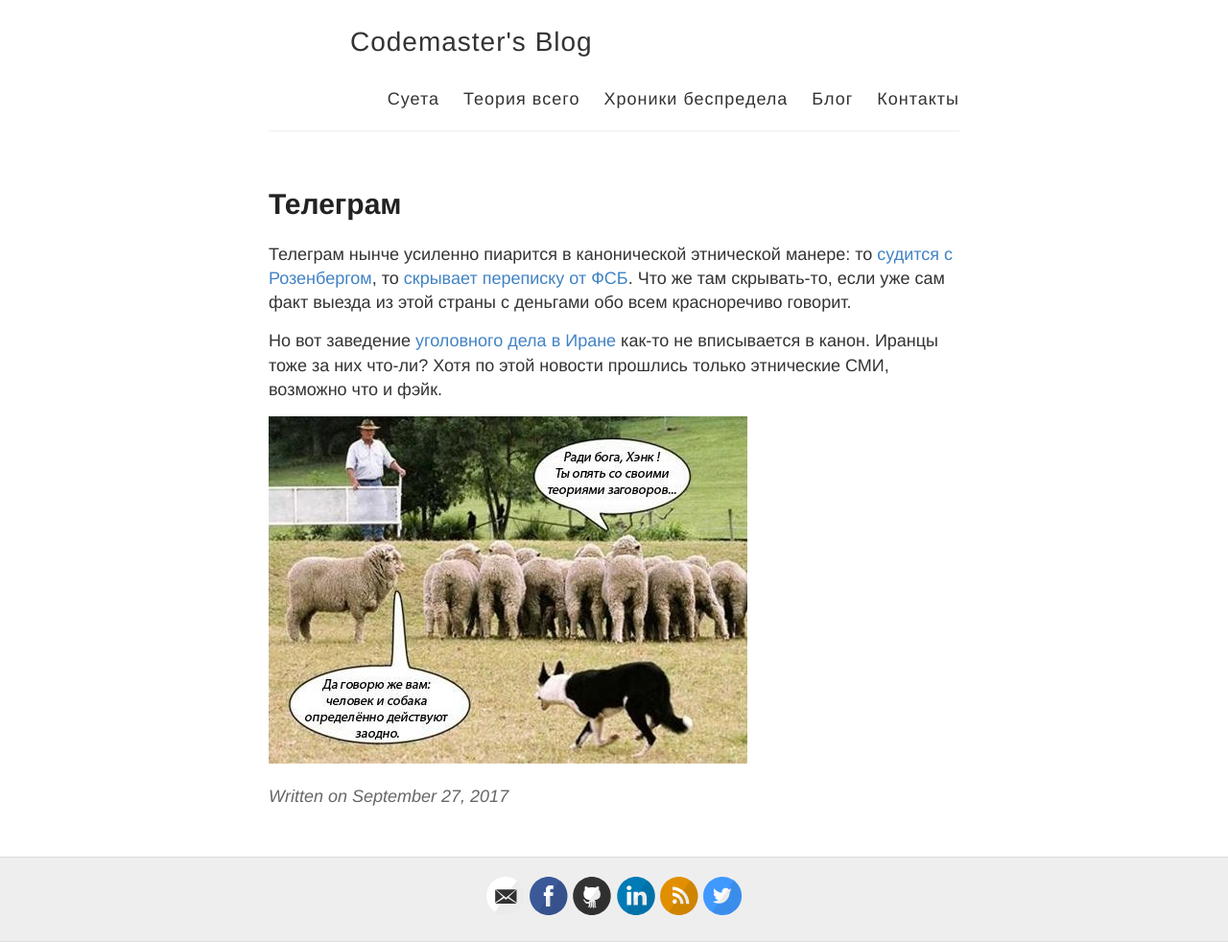
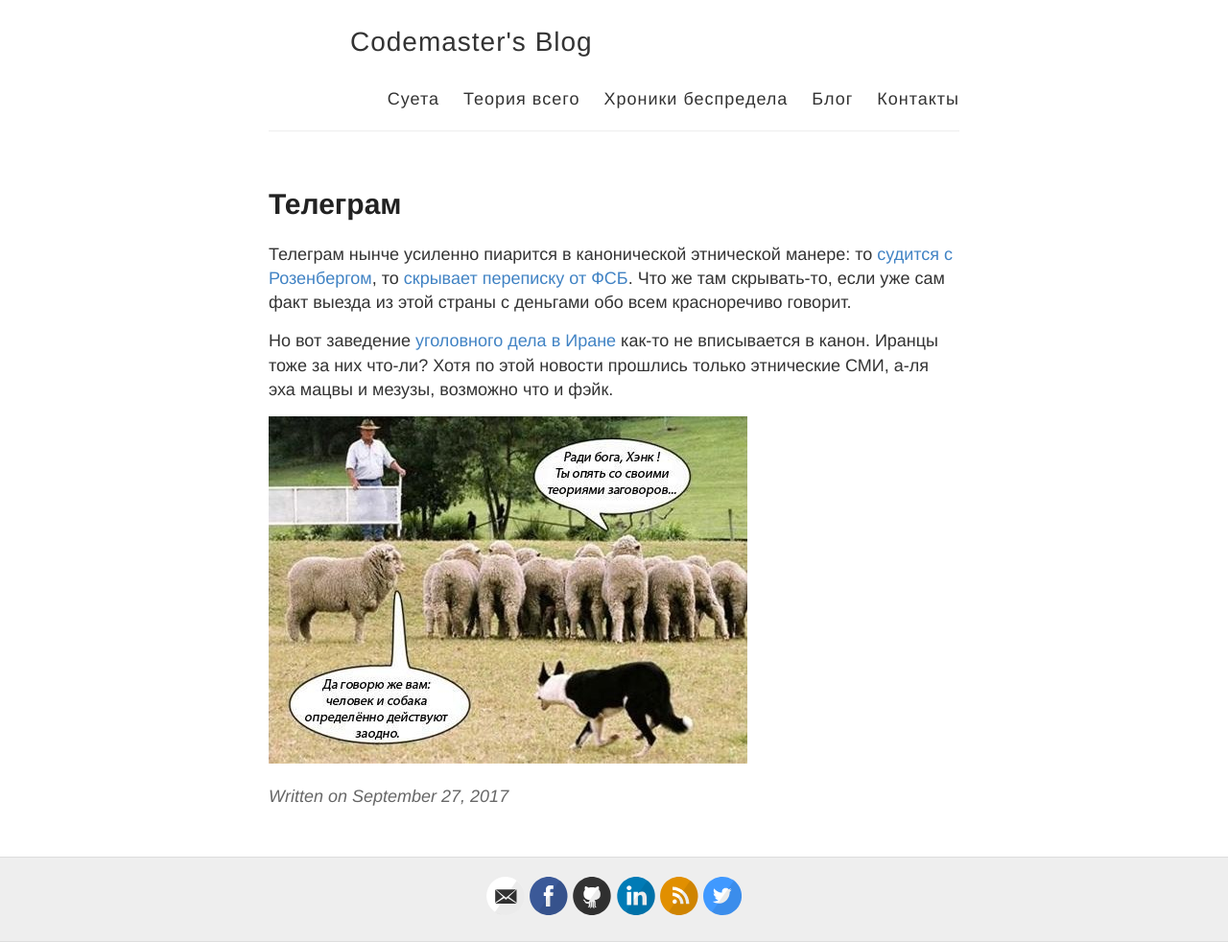
Before and after one commit to decrafts/r, a Jekyll site: the page built from _posts/2017/09/2017-09-27-zagovor-telegram.md, in a window 1280 px wide. Shown: the whole page at 96% size. Built offline with Jekyll 4.4.1, drawn with Linux system fonts in a browser that asks for light colours; comment, search, counter and statistics services are not loaded.

Commit message:
Update 2017-09-27-zagovor-telegram.md

```diff
--- a/_posts/2017/09/2017-09-27-zagovor-telegram.md
+++ b/_posts/2017/09/2017-09-27-zagovor-telegram.md
@@ -12,6 +12,6 @@
 
 Но вот заведение [уголовного дела в Иране](https://zona.media/news/2017/09/26/iran-durov) как-то не вписывается в канон.
 Иранцы тоже за них что-ли?
-Хотя по этой новости прошлись только этнические СМИ, возможно что и фэйк.
+Хотя по этой новости прошлись только этнические СМИ, а-ля эха мацвы и мезузы, возможно что и фэйк.
 
 {% include postimage.html content="/images/2017/09/Teoria_zagovora.jpeg" %}
```
